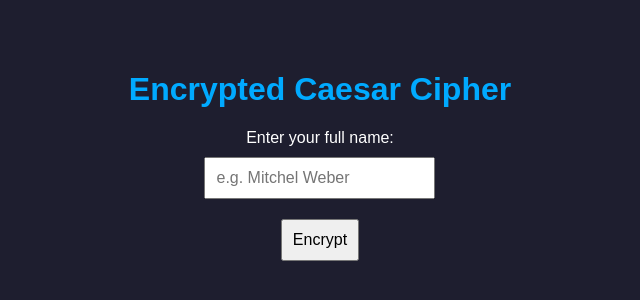
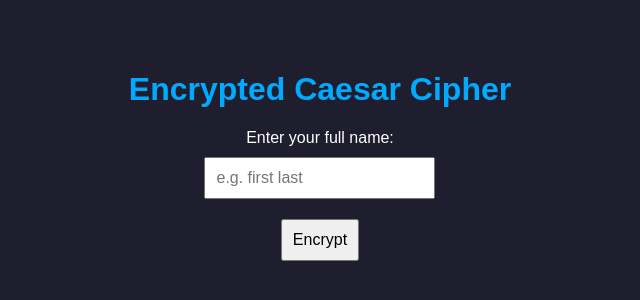
Before and after one commit to MitchelWeber/HomeWork4.github.io, a plain HTML site: page index.html in a window 1280 px wide. Shown: the part 230-530 px from the top of the page, 320-960 px from the left. Drawn offline with Linux system fonts and the light colour scheme.

Commit message:
changed index

```diff
--- a/index.html
+++ b/index.html
@@ -42,7 +42,7 @@
     <div class="container">
         <h1>Encrypted Caesar Cipher</h1>
         <label for="plaintext">Enter your full name:</label><br />
-        <input type="text" id="plaintext" placeholder="e.g. Mitchel Weber" /><br />
+        <input type="text" id="plaintext" placeholder="e.g. first last" /><br />
         <button onclick="encrypt()">Encrypt</button>
 
         <div id="result"></div>
```
